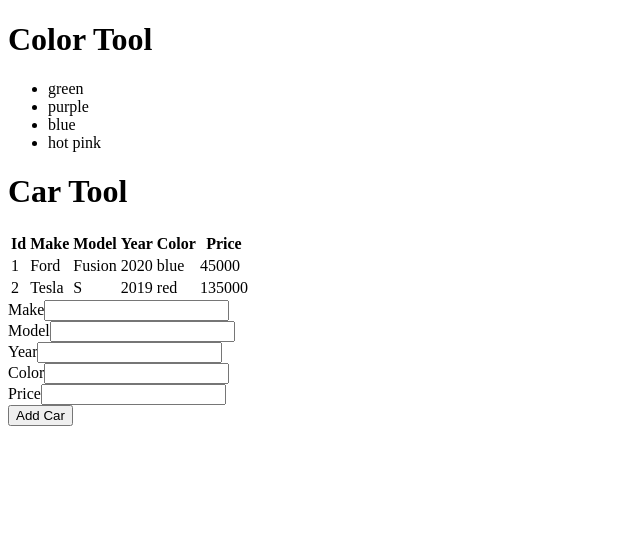
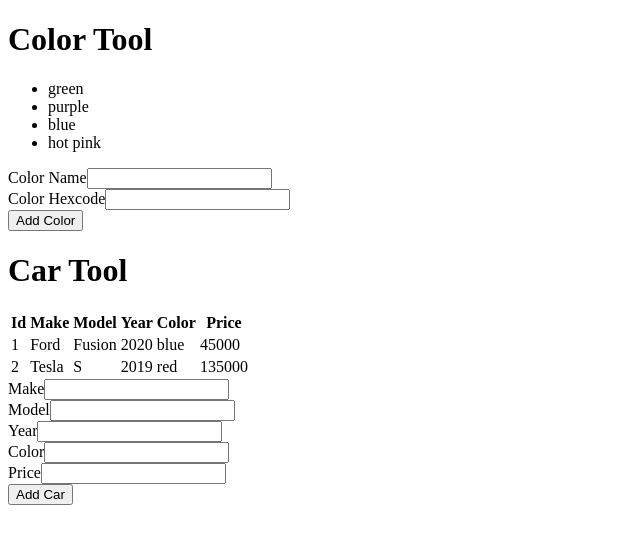
Before and after one commit to t4d-classes/javascript-react-node_07272020, a React (Create React App) app in the folder demo-app/: page / in a window 1280 px wide. Shown: the top 544 px of the page, without its empty margins (0-640 px from the left). Built offline with nearby package versions, Linux system fonts and the light colour scheme.

Commit message:
add color form

```diff
--- a/demo-app/src/components/ColorForm.js
+++ b/demo-app/src/components/ColorForm.js
@@ -1,8 +1,7 @@
 import React, { useState } from 'react';
 import PropTypes from 'prop-types';
 
-
-export const ColorForm = ({ buttonText }) => {
+export const ColorForm = ({ buttonText, onSubmitColor }) => {
 
   const [ colorForm, setColorForm ] = useState({
     name: '', hexcode: '',
@@ -20,7 +19,11 @@ export const ColorForm = ({ buttonText }) => {
   };
 
   const submitColor = () => {
+    onSubmitColor(colorForm);
 
+    setColorForm({
+      name: '', hexcode: '',
+    });
   };
 
   return (
@@ -41,3 +44,12 @@ export const ColorForm = ({ buttonText }) => {
   );
 
 };
+
+ColorForm.defaultProps = {
+  buttonText: 'Submit Color',
+};
+
+ColorForm.propTypes = {
+  buttonText: PropTypes.string.isRequired,
+  onSubmitColor: PropTypes.func.isRequired,
+};
--- a/demo-app/src/components/ColorTool.js
+++ b/demo-app/src/components/ColorTool.js
@@ -9,12 +9,12 @@ export const ColorTool = ({ colors: initialColors }) => {
   const [ colors, setColors ] = useState(initialColors.concat());
 
 
-  const addColor = () => {
+  const addColor = (color) => {
     setColors(colors.concat({
-      ...colorForm,
+      ...color,
       id: Math.max(...colors.map(c => c.id), 0) + 1,
     }));
-  }
+  };
 
   return (
     <>
@@ -23,6 +23,7 @@ export const ColorTool = ({ colors: initialColors }) => {
         {colors.map(color =>
           <li key={color.id}>{color.name}</li>)}
       </ul>
+      <ColorForm buttonText="Add Color" onSubmitColor={addColor} />
     </>
   );
 
```
